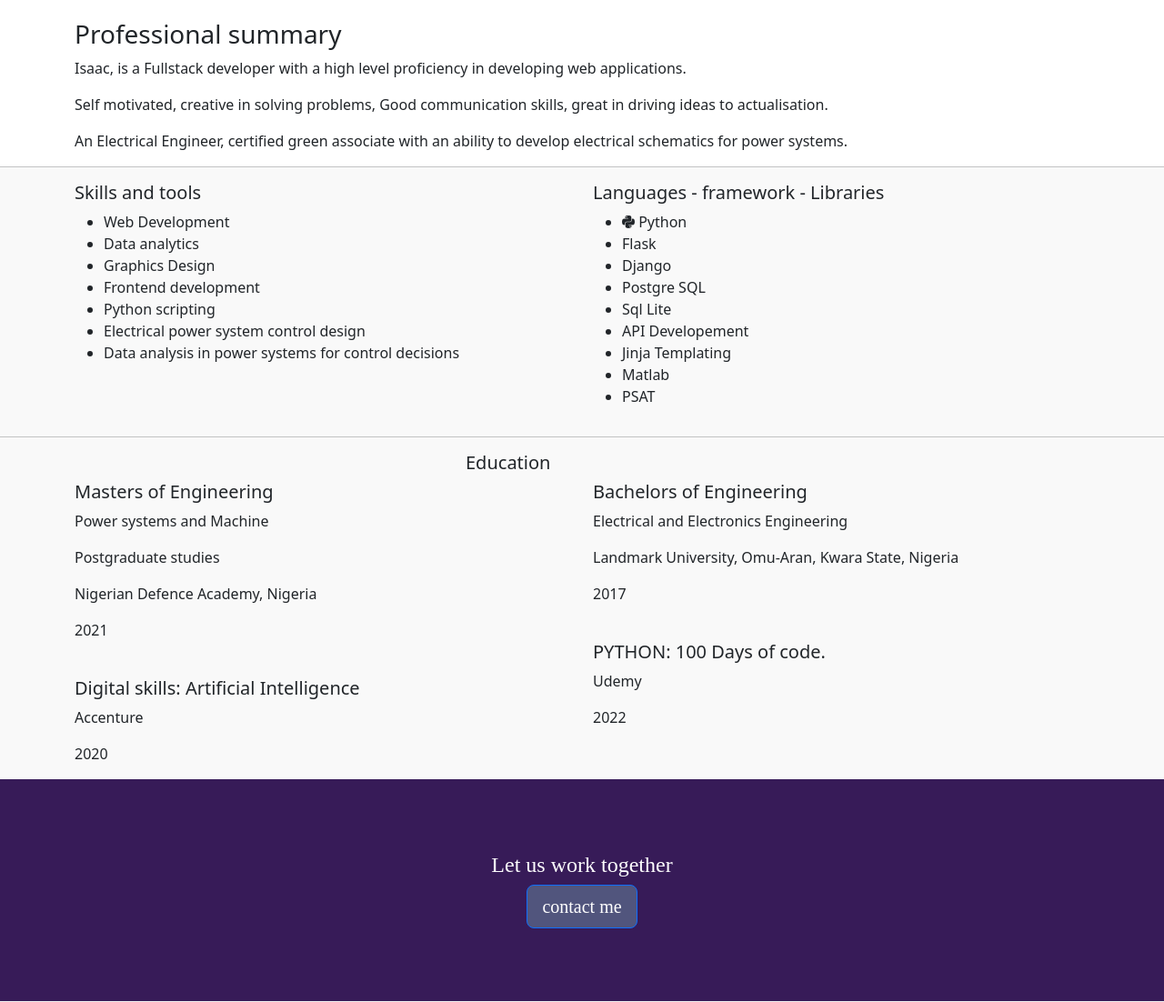
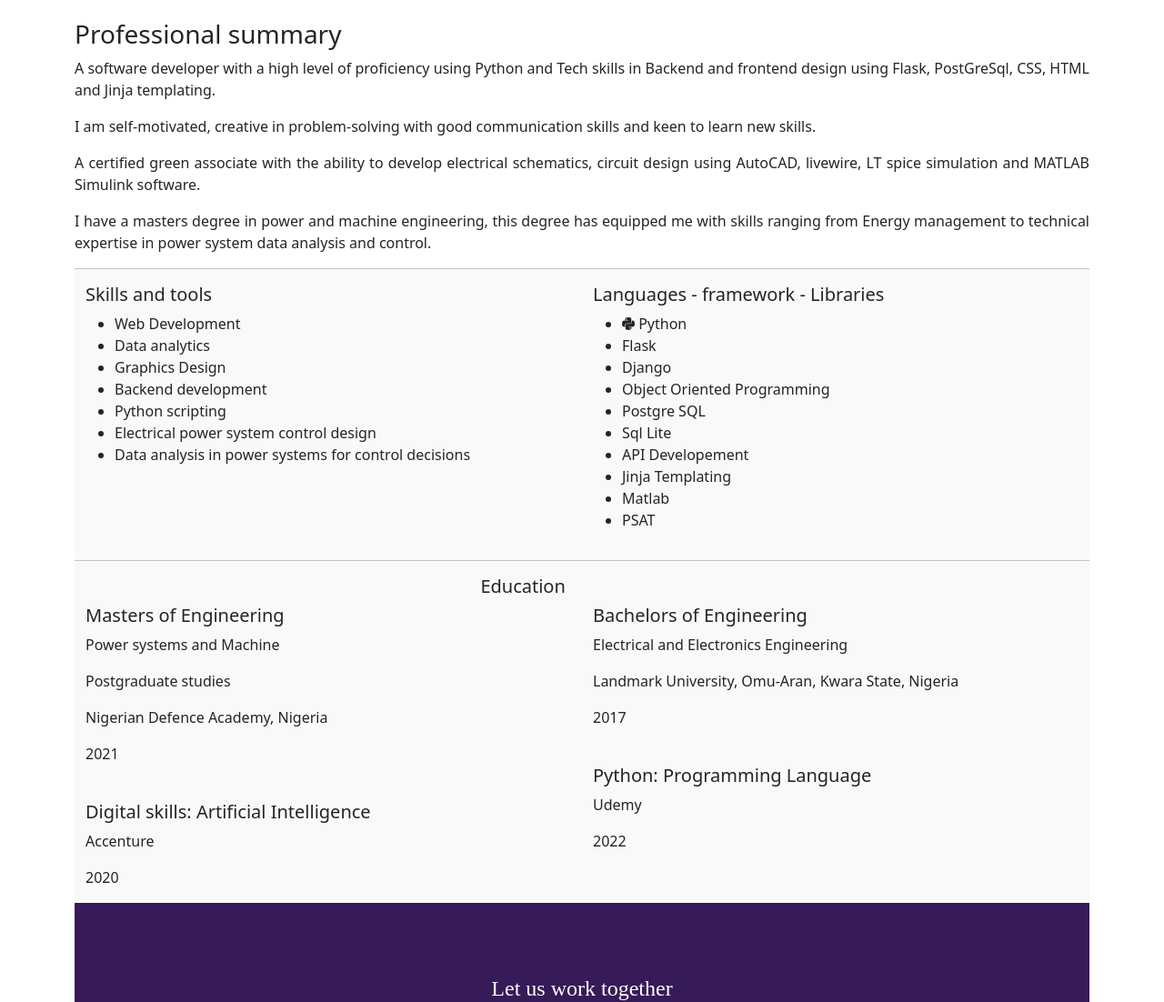
Before and after one commit to timijab/new_resume, a Flask app: page / in a window 1280 px wide. Shown: the part 601-1703 px from the top of the page at 91% size. Run offline with Flask 2, Linux system fonts and the light colour scheme; parts of the project's set-up code (start-up, migrations or seed data) failed here and were passed over; some libraries are stand-ins or nearby versions; some web fonts are replaced.

Commit message:
Update index.html

```diff
--- a/templates/index.html
+++ b/templates/index.html
@@ -14,11 +14,11 @@
 </div>
 <div class="container text-left center professional">
     <h3> Professional summary </h3>
-    <p> Isaac, is a Fullstack developer with a high level proficiency in developing web applications. </p>
-    <p> Self motivated, creative in solving problems, Good communication skills, great in driving
-        ideas to actualisation. </p>
-    <p> An Electrical Engineer, certified green associate with an ability to develop electrical schematics for power systems. </p>
-</div>
+  <p>A software developer with a high level of proficiency using Python and Tech skills in Backend and frontend design using Flask, PostGreSql, CSS, HTML and Jinja templating.</P>
+   <P> I am self-motivated, creative in problem-solving with good communication skills and keen to learn new skills. </P>
+ <P> A certified green associate with the ability to develop electrical schematics, circuit design using AutoCAD, livewire, LT spice simulation and MATLAB Simulink software.</P>
+<P> I have a masters degree in power and machine engineering, this degree has equipped me with skills ranging from Energy management to technical expertise in power system data analysis and control.</p>
+
 <div class="middle">
     <hr>
     <div class="container skills">
@@ -29,7 +29,7 @@
                     <li> Web Development </li>
                     <li> Data analytics </li>
                     <li> Graphics Design </li>
-                    <li> Frontend development </li>
+                    <li> Backend development </li>
                     <li> Python scripting </li>
                     <li> Electrical power system control design </li>
                     <li> Data analysis in power systems for control decisions </li>
@@ -46,8 +46,8 @@
                     <li>
                         Flask
                     </li>
-
                     <li> Django </li>
+                    <li> Object Oriented Programming </li>
                     <li> Postgre SQL </li>
                     <li> Sql Lite </li>
                     <li> API Developement </li>
@@ -81,7 +81,7 @@
                 <p> Landmark University, Omu-Aran, Kwara State, Nigeria </p>
                 <p> 2017 </p>
                 <br>
-                <h5> PYTHON: 100 Days of code. </h5>
+                <h5> Python: Programming Language </h5>
                 <p> Udemy </p>
                 <p> 2022 </p>
             </div>
```
